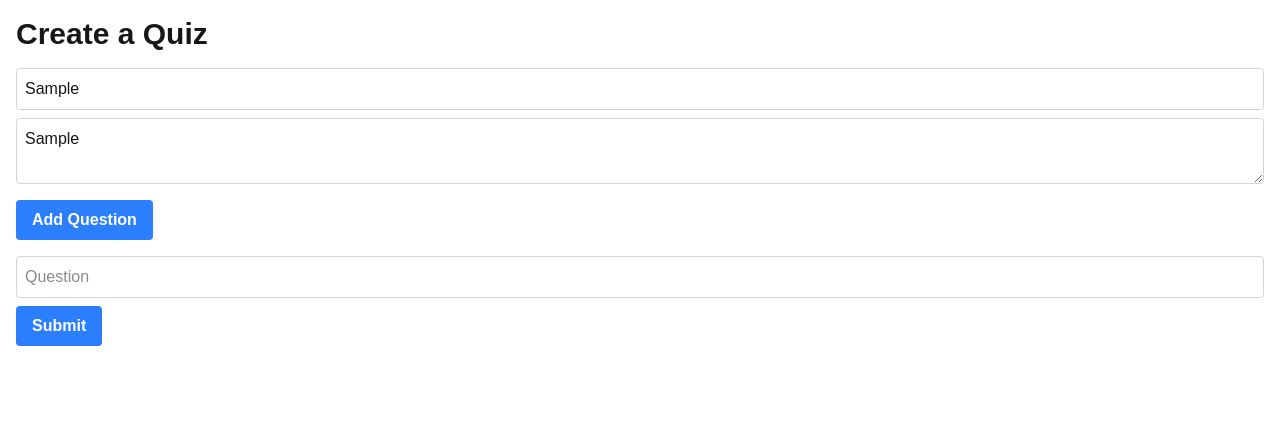
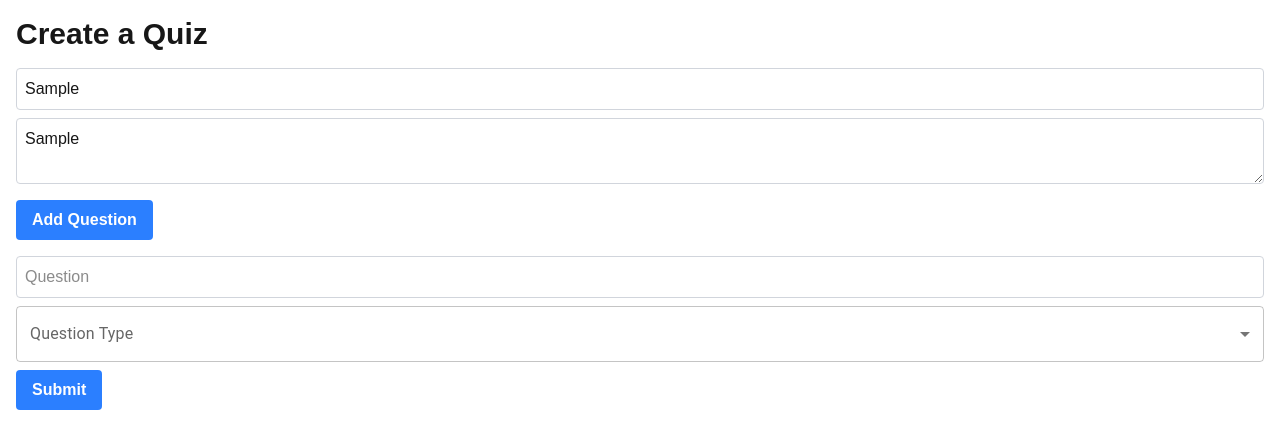
Before and after one commit to jrcz-data-science-lab/virtual_anatomy_quiz_ts, a Next.js app: page /create in a window 1280 px wide. Both pictures are taken after typing "Sample", "Sample" into the empty fields and a click on the button "Add Question". Shown: the top 448 px of the page. Built offline with nearby package versions, Linux system fonts and the light colour scheme.

Commit message:
can choose a question type for the quiz

```diff
--- a/package.json
+++ b/package.json
@@ -9,6 +9,9 @@
     "lint": "next lint"
   },
   "dependencies": {
+    "@emotion/react": "^11.14.0",
+    "@emotion/styled": "^11.14.0",
+    "@mui/material": "^6.4.8",
     "mongodb": "^6.14.2",
     "mongoose": "^8.12.1",
     "next": "15.2.2",
--- a/src/app/create/page.tsx
+++ b/src/app/create/page.tsx
@@ -2,6 +2,10 @@
 
 import { JSX, useState } from "react";
 // import RootLayout from "../layout";
+import InputLabel from "@mui/material/InputLabel";
+import FormControl from "@mui/material/FormControl";
+import { MenuItem } from "@mui/material";
+import Select, { SelectChangeEvent } from "@mui/material/Select";
 
 /**
  * A Next.js page component that allows users to create a new quiz.
@@ -33,6 +37,12 @@ export default function CreateQuiz(): JSX.Element {
     }[];
   }>({ title: "", description: "", questions: [] });
 
+  const [questionType, setQuestionType] = useState<string>("");
+
+  const handleQuestionTypeChange = (event: SelectChangeEvent) => {
+    setQuestionType(event.target.value);
+  };
+
   const handleAddQuestion = () => {
     setQuiz((prev) => ({
       ...prev,
@@ -40,7 +50,7 @@ export default function CreateQuiz(): JSX.Element {
         ...prev.questions,
         {
           question: "",
-          type: "multiple-choice",
+          type: "",
           options: [],
           correctAnswer: "",
         },
@@ -124,10 +134,32 @@ export default function CreateQuiz(): JSX.Element {
               })
             }
           />
+          <FormControl className="mt-2 mb-2 block w-full">
+            <InputLabel id={`question-type-label-${index}`}>
+              Question Type
+            </InputLabel>
+            <Select
+              labelId="question-type-label"
+              id={`question-type-${index}`}
+              value={questionType || question.type}
+              onChange={(event) => {
+                const newQuestions = [...quiz.questions];
+                newQuestions[index].type = event.target.value;
+                setQuiz((prev) => ({ ...prev, questions: newQuestions }));
+              }}
+              autoWidth
+              label="Question Type"
+            >
+              <MenuItem value="multiple-choice">Multiple Choice</MenuItem>
+              <MenuItem value="true-false">True/False</MenuItem>
+              <MenuItem value="select-organ">Select Organ</MenuItem>
+              <MenuItem value="short-answer">Short Answer</MenuItem>
+            </Select>
+          </FormControl>
         </div>
       ))}
       <button
-        className="bg-blue-500 hover:bg-blue-700 text-white font-bold py-2 px-4 rounded"
+        className="bg-blue-500 hover:bg-blue-700 text-white font-bold py-2 px-4 my-2 rounded"
         onClick={handleSubmit}
       >
         Submit
```
Also changed, not shown: 1 other file (tests, documents, lock files or other folders).
